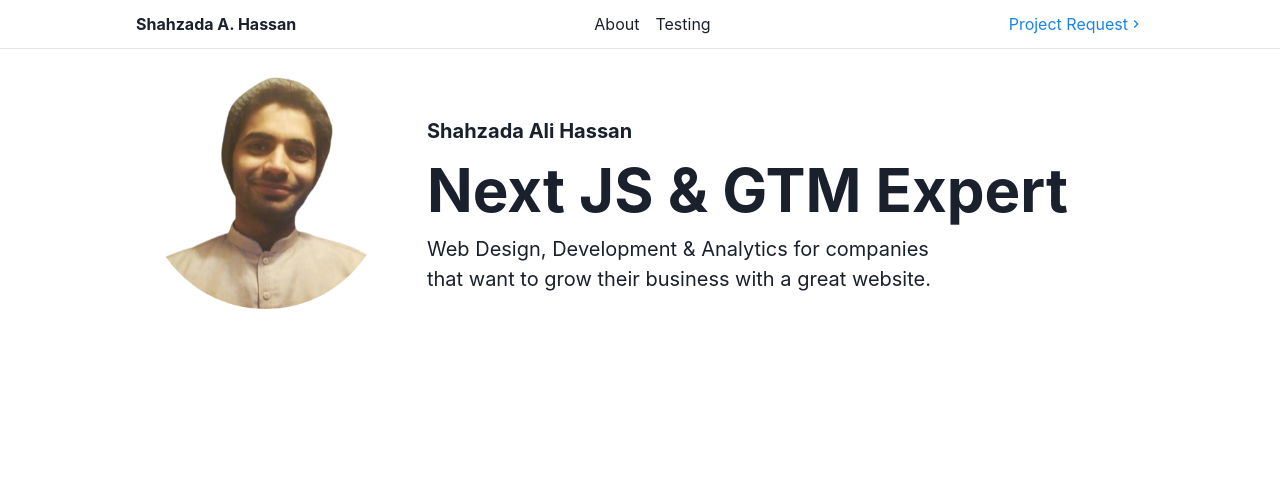
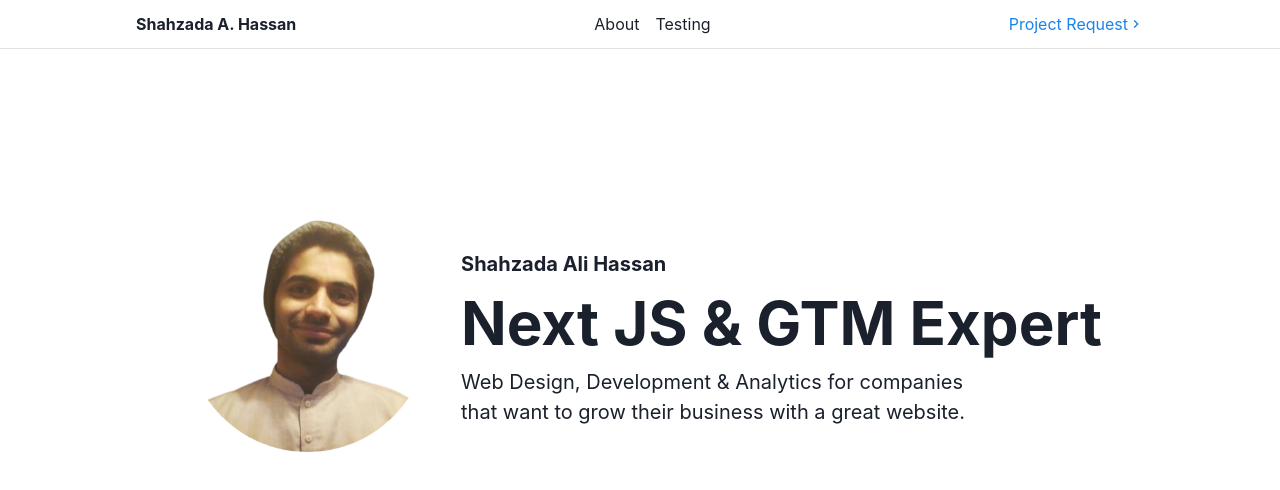
Before and after one commit to HassanAMZ/hassanamz-next-js, a Next.js app: page / in a window 1280 px wide. Shown: the top 490 px of the page. Built offline with nearby package versions, Linux system fonts and the light colour scheme; no server answers.

Commit message:
fixed the grid layout

```diff
--- a/pages/_app.tsx
+++ b/pages/_app.tsx
@@ -1,4 +1,4 @@
-import { ChakraProvider } from "@chakra-ui/react";
+import { ChakraProvider, Box } from "@chakra-ui/react";
 import "../styles/global.css";
 import GoogleTagManager from "../components/Google Tag Manager/GoogleTagManager";
 import Nav from "../components/NavBar/Nav";
@@ -10,7 +10,9 @@ function MyApp({ Component, pageProps }) {
       <GoogleTagManager>
         <ChakraProvider theme={Theme}>
           <Nav />
-          <Component {...pageProps} />
+          <Box maxW="container.lg" margin="auto" mt={"50px"}>
+            <Component {...pageProps} />
+          </Box>
         </ChakraProvider>
       </GoogleTagManager>
     </>
--- a/pages/index.tsx
+++ b/pages/index.tsx
@@ -8,19 +8,13 @@ export default function Home() {
       <Head>
         <title>Shahzada Ali Hassan - React Js & GTM Expert</title>
       </Head>
-
+      <Grid placeContent="center" h={"70vh"}>
         <Grid
-        templateColumns={["1fr", "275px 2fr"]}
-        maxW="container.lg"
-        margin="auto"
-        as="main"
-        mt={"50px"}
+          templateColumns={["1fr", "200px 2fr", "275px 2fr"]}
+          justifyContent="center"
+          alignItems="center"
         >
-        <Flex
-          alignItems={["center", "center", "flex-end"]}
-          justifyContent="center"
-          m={4}
-        >
+          <Flex alignItems={["center"]} justifyContent="center" m={4}>
             <Image
               height={1000}
               width={1000}
@@ -37,8 +31,7 @@ export default function Home() {
             pr={2}
             pl={2}
             as="main"
-          mt={"50px"}
-          ml={4}
+            ml={2}
           >
             <Text
               textAlign={["center", "left"]}
@@ -64,10 +57,11 @@ export default function Home() {
               fontSize={fontSize}
               maxWidth={["lg"]}
             >
-            Web Design, Development & Analytics for companies that want to grow
-            their business with a great website.
+              Web Design, Development & Analytics for companies that want to
+              grow their business with a great website.
             </Text>
           </Flex>
+        </Grid>
       </Grid>
     </>
   );
```
Also changed, not shown: pages/portfolio.tsx (+10 -4 lines). Lines whose indentation alone changed are shown as unchanged.
